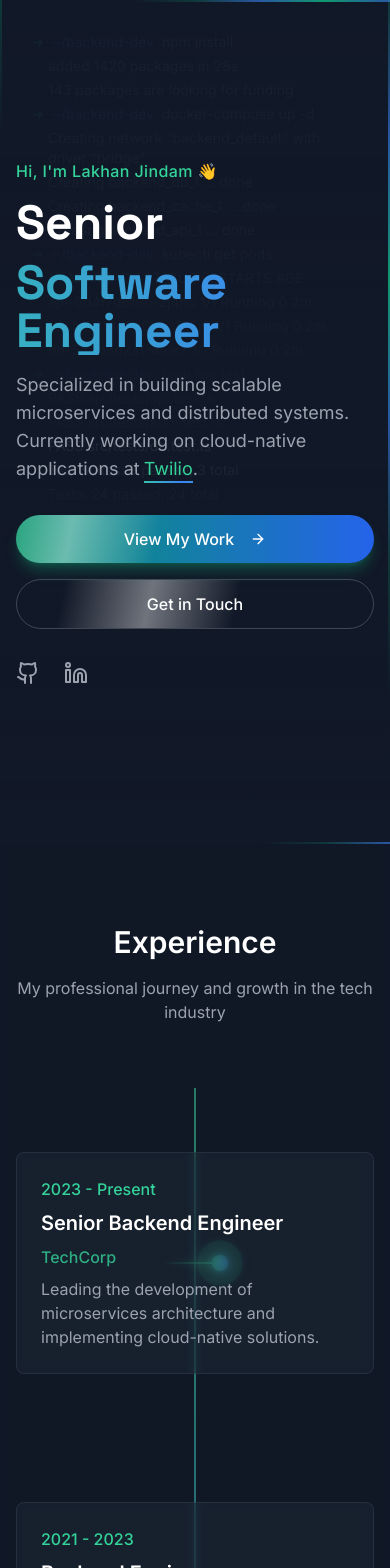
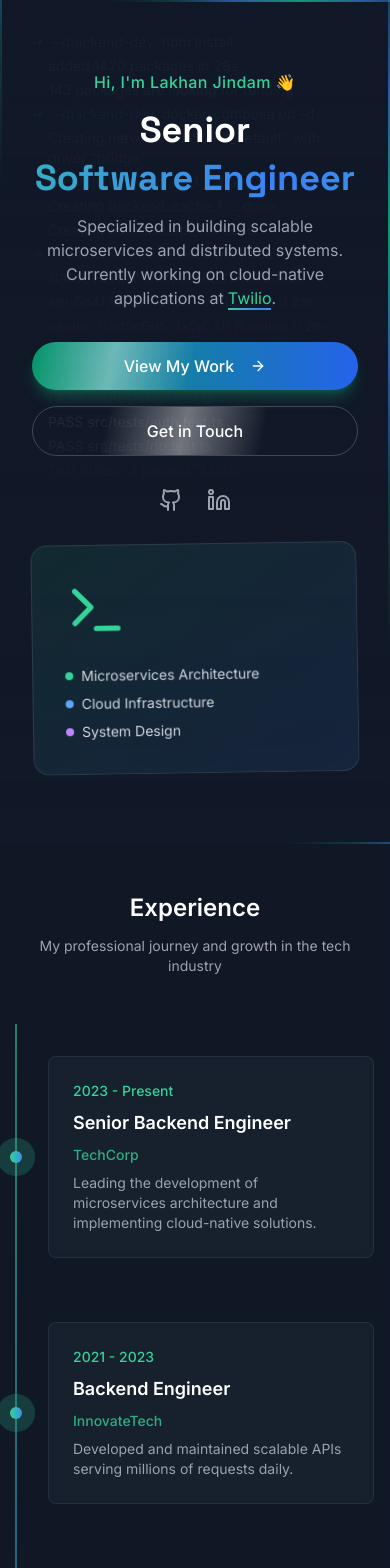
Before and after one commit to lakhanjindam/portfolio-website, a React (Vite) app: page / in a window 390 px wide. Shown: the top 1568 px of the page. Built offline with nearby package versions, Linux system fonts and the light colour scheme.

Commit message:
refactor: add mobile responsiveness, fix the timeline section for mobile and other minor fixes

```diff
--- a/src/components/Hero.tsx
+++ b/src/components/Hero.tsx
@@ -11,12 +11,13 @@ const Hero = () => {
       <TerminalWindow />
       <BorderAnimation />
 
-      <div className="relative z-10 max-w-6xl mx-auto w-full">
-        <div className="grid lg:grid-cols-2 gap-12 items-center">
+      <div className="relative z-10 max-w-6xl mx-auto w-full px-4 sm:px-6 lg:px-8">
+        <div className="grid lg:grid-cols-2 gap-8 lg:gap-12 items-center">
           <motion.div
             initial={{ opacity: 0, x: -20 }}
             animate={{ opacity: 1, x: 0 }}
             transition={{ duration: 1 }}
+            className="text-center lg:text-left"
           >
             <motion.div
               initial={{ opacity: 0, y: 20 }}
@@ -25,11 +26,11 @@ const Hero = () => {
               className="space-y-4"
             >
               <p className="text-emerald-400 font-medium tracking-wide">Hi, I'm Lakhan Jindam 👋</p>
-              <h1 className="font-grotesk text-5xl md:text-6xl font-bold space-y-3">
+              <h1 className="font-grotesk text-4xl sm:text-5xl md:text-6xl font-bold space-y-2 sm:space-y-3">
                 <span className="block">Senior</span>
                 <span className="block text-gradient">Software Engineer</span>
               </h1>
-              <p className="text-lg text-gray-400 max-w-lg">
+              <p className="text-base sm:text-lg text-gray-400 max-w-lg mx-auto lg:mx-0">
                 Specialized in building scalable microservices and distributed systems.
                 Currently working on cloud-native applications at
                 <motion.span
@@ -69,7 +70,7 @@ const Hero = () => {
               initial={{ opacity: 0, y: 20 }}
               animate={{ opacity: 1, y: 0 }}
               transition={{ delay: 0.4 }}
-              className="flex flex-col sm:flex-row gap-4 mt-8"
+              className="flex flex-col sm:flex-row justify-center lg:justify-start gap-4 mt-8"
             >
               <Button href="#projects" variant="primary" className="group">
                 <span>View My Work</span>
@@ -84,7 +85,7 @@ const Hero = () => {
               initial={{ opacity: 0, y: 20 }}
               animate={{ opacity: 1, y: 0 }}
               transition={{ delay: 0.6 }}
-              className="flex items-center gap-6 mt-8"
+              className="flex items-center justify-center lg:justify-start gap-6 mt-8"
             >
               <a href="https://github.com" className="text-gray-400 hover:text-emerald-400 transition-colors">
                 <Github className="w-6 h-6" />
@@ -101,9 +102,9 @@ const Hero = () => {
             initial={{ opacity: 0, scale: 0.8 }}
             animate={{ opacity: 1, scale: 1 }}
             transition={{ delay: 0.3, duration: 0.8 }}
-            className="relative hidden lg:block"
+            className="relative lg:block"
           >
-            <div className="relative">
+            <div className="relative max-w-sm mx-auto lg:max-w-none">
               <motion.div
                 animate={{
                   y: [0, -10, 0],
--- a/src/components/timeline/Timeline.tsx
+++ b/src/components/timeline/Timeline.tsx
@@ -38,17 +38,17 @@ const Timeline: React.FC = () => {
   });
 
   return (
-    <section className="py-20 bg-gray-900/50 backdrop-blur-sm" id="experience">
-      <div className="max-w-6xl mx-auto px-4" ref={containerRef}>
+    <section className="py-12 sm:py-20 bg-gray-900/50 backdrop-blur-sm" id="experience">
+      <div className="max-w-6xl mx-auto px-4 sm:px-6 lg:px-8" ref={containerRef}>
         <motion.div
           initial={{ opacity: 0, y: 20 }}
           whileInView={{ opacity: 1, y: 0 }}
           viewport={{ once: true }}
           transition={{ duration: 0.6 }}
-          className="text-center mb-16"
+          className="text-center mb-12 sm:mb-16"
         >
-          <h2 className="text-3xl font-bold text-white mb-4">Experience</h2>
-          <p className="text-gray-400 max-w-2xl mx-auto">
+          <h2 className="text-2xl sm:text-3xl font-bold text-white mb-3 sm:mb-4">Experience</h2>
+          <p className="text-sm sm:text-base text-gray-400 max-w-2xl mx-auto">
             My professional journey and growth in the tech industry
           </p>
         </motion.div>
--- a/src/components/timeline/TimelineDot.tsx
+++ b/src/components/timeline/TimelineDot.tsx
@@ -22,15 +22,16 @@ const TimelineDot: React.FC<TimelineDotProps> = ({ progress, index, isEven }) =>
         transition={{ duration: 0.3 }}
         className="relative flex items-center justify-center"
       >
-        <div className="w-4 h-4 rounded-full bg-gradient-to-r from-emerald-400 to-blue-500" />
+        <div className="w-3 h-3 sm:w-4 sm:h-4 rounded-full bg-gradient-to-r from-emerald-400 to-blue-500" />
         <motion.div
-          className="absolute -inset-2 rounded-full bg-emerald-400/20"
+          className="absolute -inset-2 sm:-inset-3 rounded-full bg-emerald-400/20"
           style={{ opacity: isActive }}
           animate={{ scale: [1, 1.5, 1] }}
           transition={{ duration: 2, repeat: Infinity }}
         />
       </motion.div>
 
+      {/* Only show connecting lines on desktop */}
       {!isEven && (
         <motion.div
           style={{
@@ -38,7 +39,7 @@ const TimelineDot: React.FC<TimelineDotProps> = ({ progress, index, isEven }) =>
             transformOrigin: "left"
           }}
           transition={{ duration: 0.4 }}
-          className="h-[2px] w-[50px] bg-gradient-to-r from-emerald-400 to-transparent"
+          className="hidden sm:block h-[2px] w-[50px] bg-gradient-to-r from-emerald-400 to-transparent"
         />
       )}
 
@@ -49,7 +50,7 @@ const TimelineDot: React.FC<TimelineDotProps> = ({ progress, index, isEven }) =>
             transformOrigin: "right"
           }}
           transition={{ duration: 0.4 }}
-          className="h-[2px] w-[50px] bg-gradient-to-l from-emerald-400 to-transparent order-first"
+          className="hidden sm:block h-[2px] w-[50px] bg-gradient-to-l from-emerald-400 to-transparent order-first"
         />
       )}
     </div>
--- a/src/components/timeline/TimelineItem.tsx
+++ b/src/components/timeline/TimelineItem.tsx
@@ -36,19 +36,19 @@ const TimelineItem: React.FC<TimelineItemProps> = ({
   );
 
   return (
-    <div className="relative py-16">
+    <div className="relative py-8 sm:py-16">
       {/* Center container for the dot */}
-      <div className="absolute left-1/2 top-1/2 -translate-x-1/2 -translate-y-1/2">
+      <div className="absolute left-0 sm:left-1/2 top-1/2 -translate-x-1/2 -translate-y-1/2 sm:-translate-x-1/2 z-10">
         <TimelineDot progress={itemProgress} index={index} isEven={isEven} />
       </div>
 
-      <div className="grid md:grid-cols-[1fr_100px_1fr] items-center">
+      <div className="grid grid-cols-[1fr] sm:grid-cols-[1fr_100px_1fr] items-center pl-8 sm:pl-0">
         <motion.div
           className={cn(
-            "space-y-2 px-8",
-            !isEven && "md:col-start-3",
+            "space-y-2 sm:px-8",
+            !isEven && "sm:col-start-3",
             "bg-gray-800/50 backdrop-blur-sm rounded-lg p-6 border border-gray-700/50",
-            isEven ? "md:text-right" : "md:text-left"
+            isEven ? "sm:text-right" : "sm:text-left"
           )}
           initial={{ opacity: 0, x: isEven ? -50 : 50 }}
           style={{
@@ -57,15 +57,15 @@ const TimelineItem: React.FC<TimelineItemProps> = ({
           }}
           transition={{ duration: 0.4, ease: "easeOut" }}
         >
-          <span className="text-emerald-400 font-medium block">{year}</span>
-          <h3 className="text-xl font-bold text-white">{title}</h3>
-          <p className="text-emerald-400/80 font-medium">{company}</p>
-          <p className="text-gray-400">{description}</p>
+          <span className="text-emerald-400 font-medium block text-sm sm:text-base">{year}</span>
+          <h3 className="text-lg sm:text-xl font-bold text-white">{title}</h3>
+          <p className="text-emerald-400/80 font-medium text-sm sm:text-base">{company}</p>
+          <p className="text-gray-400 text-sm sm:text-base">{description}</p>
         </motion.div>
 
-        <div className="w-full h-full" />
+        <div className="w-full h-full hidden sm:block" />
 
-        {isEven && <div />}
+        {isEven && <div className="hidden sm:block" />}
       </div>
     </div>
   );
--- a/src/components/timeline/TimelineLine.tsx
+++ b/src/components/timeline/TimelineLine.tsx
@@ -9,7 +9,7 @@ const TimelineLine: React.FC<TimelineLineProps> = ({ progress }) => {
   const scaleY = useTransform(progress, [0, 1], [0, 1]);
 
   return (
-    <div className="absolute left-1/2 top-0 bottom-0 -translate-x-1/2 w-px">
+    <div className="absolute left-0 sm:left-1/2 top-0 bottom-0 -translate-x-1/2 sm:-translate-x-1/2 w-px z-0">
       <div className="h-full w-full bg-gray-700/50" />
       <motion.div
         style={{
```
Also changed, not shown: 1 other file (tests, documents, lock files or other folders).
